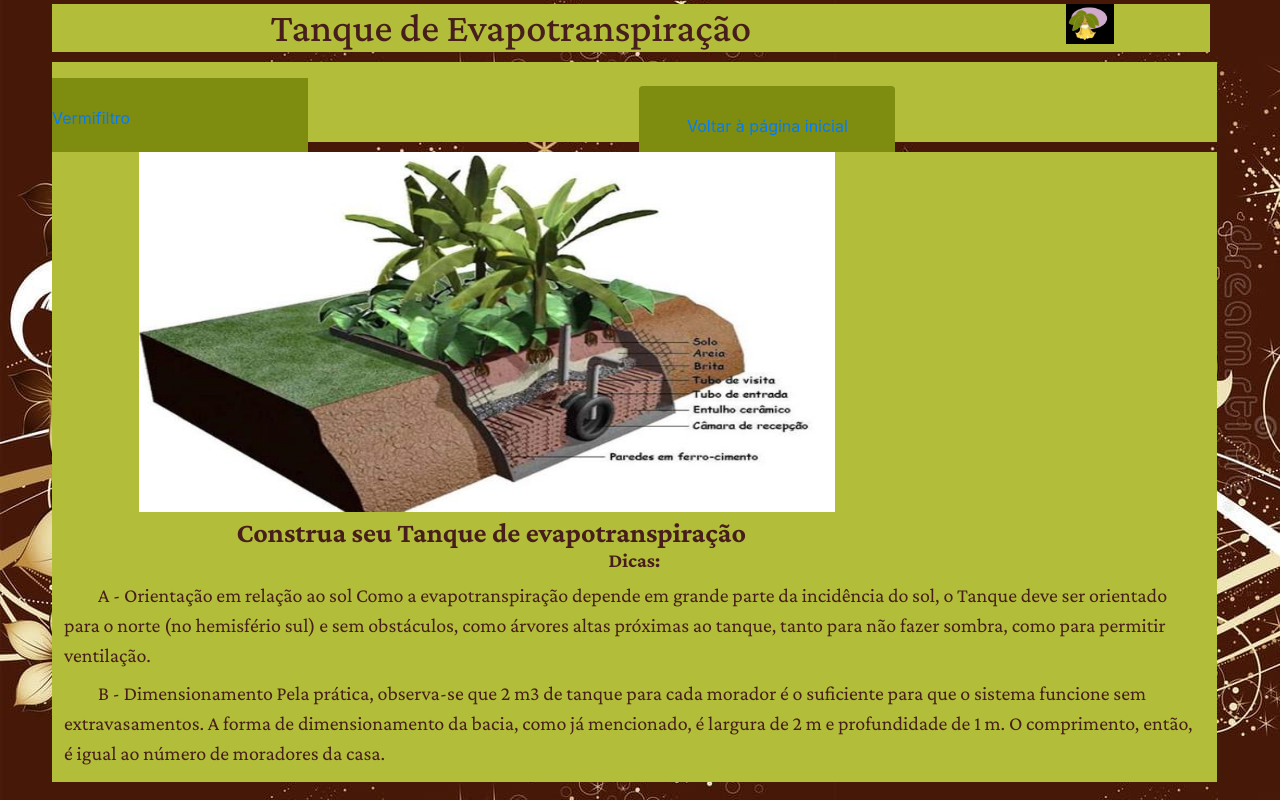
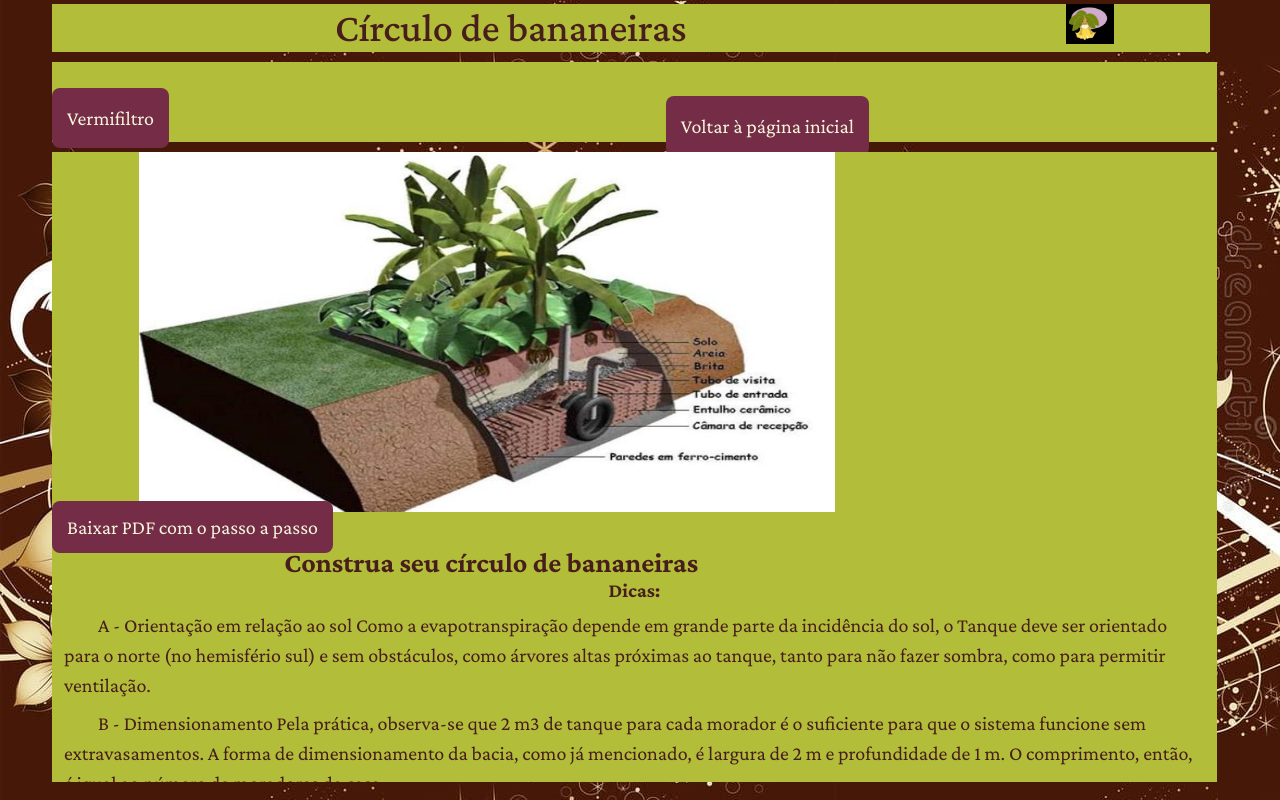
Before and after one commit to matheuspretes/EcoSaneamento, a plain HTML site: page modelo1.html in a window 1280 px wide. Drawn offline with nearby package versions, Linux system fonts and the light colour scheme; a web font is replaced by a local one.

Commit message:
downloads pdfs

```diff
--- a/css/modelo1.css
+++ b/css/modelo1.css
@@ -2,7 +2,9 @@
 
 *{
     margin: 0px;
-    padding: 0px
+    padding: 0px;
+    font-family: "Crimson Pro";
+    color: #471e1b
 }
 
 body{
@@ -47,12 +49,11 @@ h1{
     grid-auto-columns: 1fr 1fr;
     grid-gap: 10px;
     background-color: #b2bd3a;
-    height: 10vh
+    height: 10vh;
 }
 
 #modelo2{
     grid-area: modelo2;
-    background-color: #7e8c10;
     width: 20vw;
     height: 10vh
 }
@@ -61,7 +62,6 @@ h1{
     grid-area: sobre;
     width: 20vw;
     height: 10vh;
-    background-color: #7e8c10;
     color: white
 }
 
@@ -97,11 +97,6 @@ h1{
     grid-area: imagemModelo
 }
 
-#conteudo{
-    font-family: "Crimson Pro";
-    color: #471e1b
-}
-
 /* As 3 partes abaixo são o scrollbar da div conteúdo */
 #conteudo{
     overflow: hidden;
@@ -123,3 +118,12 @@ p {
     margin: 8px;
     text-indent: 3ch
 }
+
+a{
+    font-size: 20px;
+    background-color: #742c47;
+    color: beige;
+    padding: 15px;
+    border-radius: 8px;
+    text-decoration: none;
+}
--- a/css/modelo2.css
+++ b/css/modelo2.css
@@ -2,14 +2,12 @@
 *{
     margin: 0px;
     padding: 0px;
+    font-family: "Crimson Pro";
+    color: #471e1b
 }
 
 body{
     background-image: url(../imagens/FloresHorizontal.jpg);
-}
-h1{
-    font-family: "Crimson Pro";
-    color: #471e1b;
 }
 
 #container{
@@ -49,7 +47,6 @@ h1{
 
 #modelo1{
     grid-area: modelo1;
-    background-color: #7e8c10;
     width: 20vw;
     height: 10vh
 }
@@ -58,7 +55,6 @@ h1{
     grid-area: sobre;
     width: 20vw;
     height: 10vh;
-    background-color: #7e8c10;
     color: white
 }
 
@@ -82,11 +78,6 @@ h1{
     height: 90vh;
 }
 
-#conteudo{
-    font-family: "Crimson Pro";
-    color: #471e1b;
-}
-
 /* As 3 partes abaixo são o scrollbar da div conteúdo */
 #conteudo{
     overflow: hidden;
@@ -104,6 +95,15 @@ h1{
     border-radius: 10px;
 }
 
+a{
+    font-size: 20px;
+    background-color: #742c47;
+    color: beige;
+    padding: 15px;
+    border-radius: 8px;
+    text-decoration: none;
+}
+
 p {
     margin-left: 8px;
     margin-right: 10px;
--- a/css/ts.css
+++ b/css/ts.css
@@ -3,6 +3,8 @@
 * {
     margin: 0px;
     padding: 0px;
+    font-family: "Crimson Pro";
+    color: #471e1b
 }
 
 body{
@@ -11,10 +13,6 @@ body{
 p {
     margin: 8px;
     text-indent: 3ch;
-}
-h1{
-    font-family: "Crimson Pro";
-    color: #471e1b;
 }
 
 #container{
@@ -66,8 +64,6 @@ h1{
 }
 
 #conteudo{
-    font-family: "Crimson Pro";
-    color: #471e1b;
     background-color: #c5d169;
     width: 60vw;
     height: 90vh;
--- a/modelo1.html
+++ b/modelo1.html
@@ -12,7 +12,7 @@
     <div id="container" class="p-1">
         <div id="cabecalho" class="d-flex flex-row justify-items-space-around">
             <div id="titulo" class="d-flex  justify-content-center text-wrap" style="color: black">
-                <h1> Tanque de Evapotranspiração</h1>
+                <h1>Círculo de bananeiras</h1>
             </div>
             <div id="logo" style="width: 21vw; height: 5vh;" class="d-flex justify-content-center align-items-center">
                 <img src="imagens/mascoteBananeira.jpg" style="width: 20%; height: 100%;">
@@ -20,8 +20,7 @@
 
         </div>
         <div id="corpo" class="d-flex flex-column">
-            <div id="botoes" class="justify-content-center align-content-around"
-                style="background-color: rgba(172, 255, 47,)">
+            <div id="botoes" class="justify-content-center align-content-around">
                 <div id="modelo2" class="mt-3 d-flex align-items-center">
                     <a href="modelo2.html">Vermifiltro</a>
                 </div>
@@ -35,9 +34,9 @@
                     style="width: 68vw; height: 45vh;">
                     <img src="imagens/modelo1.png" style="width: 80%; height: 100%;">
                 </div>
+                <a id="pdf" href="ContruçãoCírculoDeBananeiras.pdf" download>Baixar PDF com o passo a passo</a>
                 <div id="texto" class="p-1" style="font-size: 1.25rem;">
-                    <h3 style="width: 68vw; height: 3vh;" class="text-center font-weight-bold"> Construa seu Tanque de
-                        evapotranspiração</h3>
+                    <h3 style="width: 68vw; height: 3vh;" class="text-center font-weight-bold"> Construa seu círculo de bananeiras</h3>
                     <h5 class="font-weight-bold text-center"> Dicas:</h5>
                     <p>
                         A - Orientação em relação ao sol
```
Also changed, not shown: index.html (+2 -2 lines), modelo2.html (+3 -3 lines), 2 other files.
